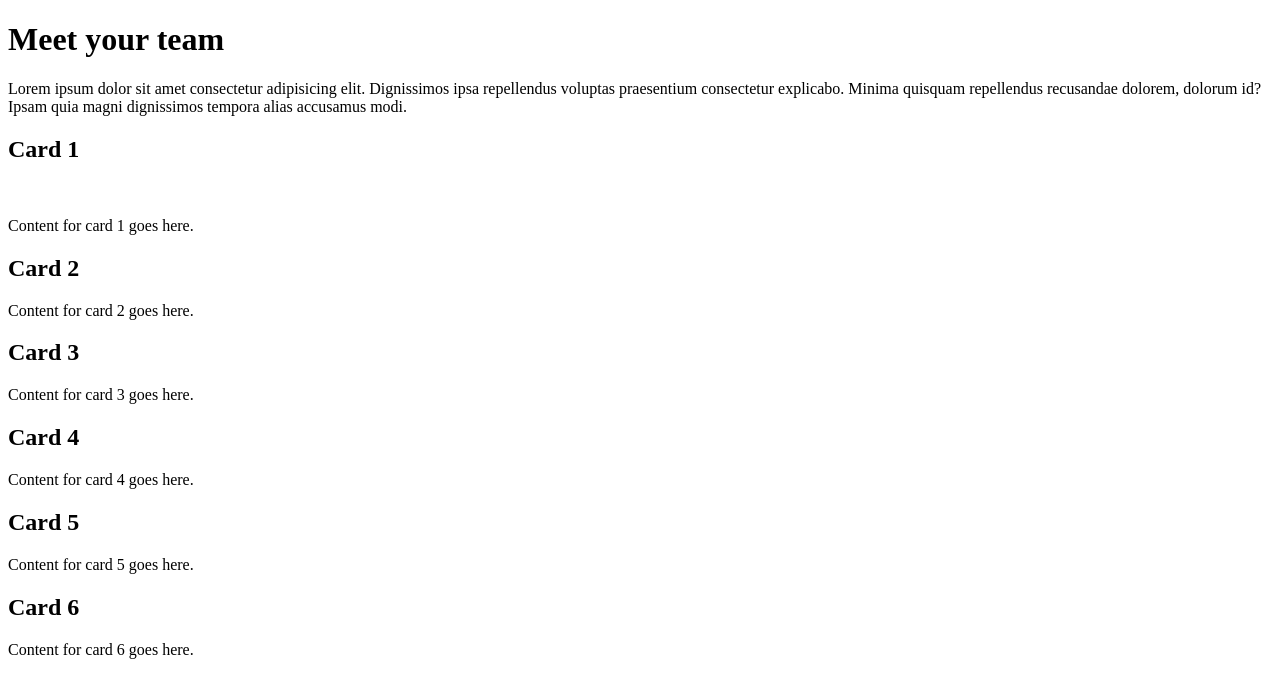
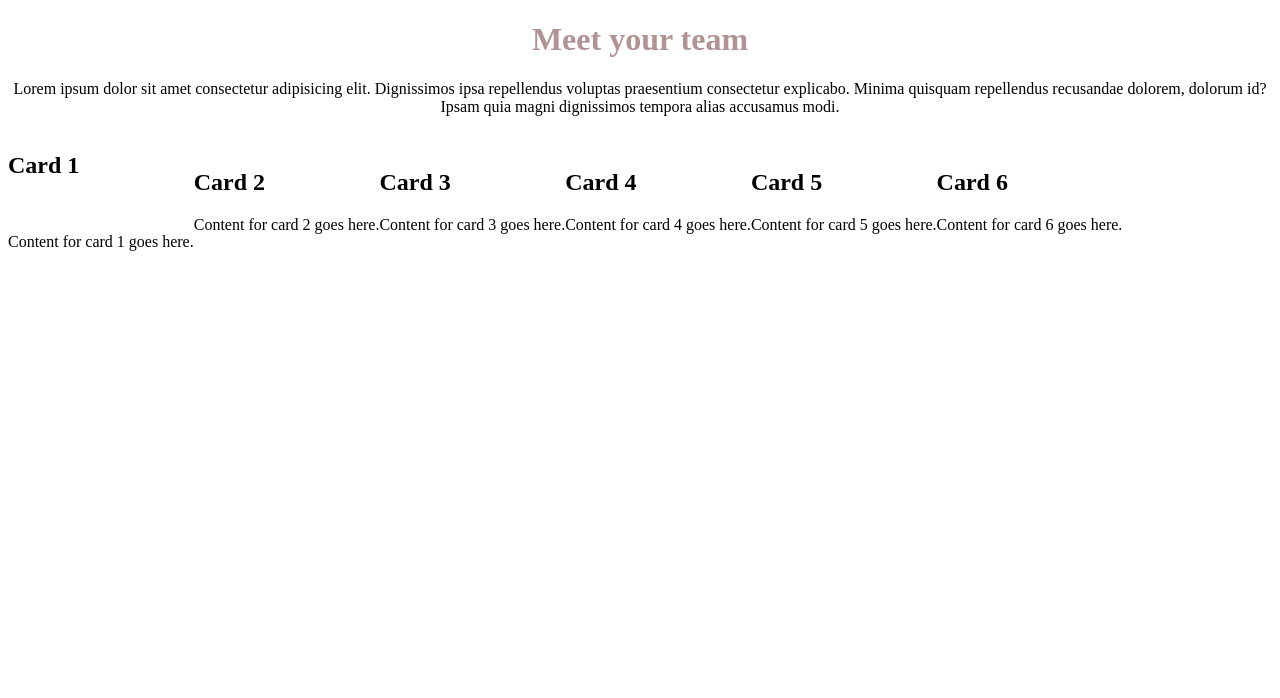
Before and after one commit to Mohammed20019/html-css-flex-Cards, a plain HTML site: page index.html in a window 1280 px wide. Drawn offline with Linux system fonts and the light colour scheme.

```diff
--- a/index.html
+++ b/index.html
@@ -5,13 +5,14 @@
     <meta http-equiv="X-UA-Compatible" content="IE=edge">
     <meta name="viewport" content="width=device-width, initial-scale=1.0">
     <title>html-css-flex-cards</title>
+    <link rel="stylesheet" href="./style.css">
 </head>
 <body>
     <main>
-        <h1>Meet your team</h1>
-        <p> Lorem ipsum dolor sit amet consectetur adipisicing elit. Dignissimos ipsa repellendus voluptas praesentium consectetur explicabo. Minima quisquam repellendus recusandae dolorem, dolorum id?
+        <h1 class="color">Meet your team</h1>
+        <p class="paragrafo"> Lorem ipsum dolor sit amet consectetur adipisicing elit. Dignissimos ipsa repellendus voluptas praesentium consectetur explicabo. Minima quisquam repellendus recusandae dolorem, dolorum id?
              Ipsam quia magni dignissimos tempora alias accusamus modi.</p>
-             <div>
+             <div class="div1">
                 <div class="card">
                   <h2>Card 1</h2>
                   <img src="" alt="">
@@ -37,7 +38,7 @@
                   <h2>Card 6</h2>
                   <p>Content for card 6 goes here.</p>
                 </div>
-              </div>
+            </div>
 
 
     </div>
--- /dev/null
+++ b/style.css
@@ -0,0 +1,14 @@
+.color{
+ color: rgb(177, 147, 147);
+ text-align: center;
+}
+.paragrafo{
+    text-align: center;
+}
+.div1
+    {
+        display: flex;
+        flex-direction: row;
+        align-items: center;
+        margin-bottom: 20px;
+      }
```
